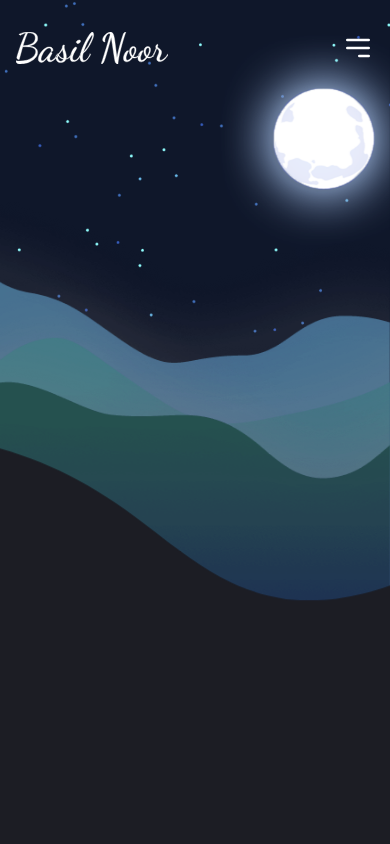
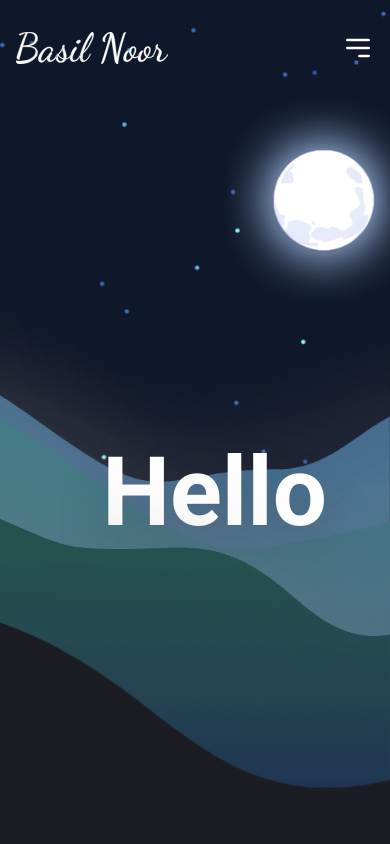
Before and after one commit to basilnoor/PersonalSite, a React (Vite) app: page / in a window 390 px wide. Shown: the top 844 px of the page. Built offline with nearby package versions, Linux system fonts and the light colour scheme.

Commit message:
added hello - hero

```diff
--- a/src/components/About.jsx
+++ b/src/components/About.jsx
@@ -30,7 +30,7 @@
                             </div>
                         </div>
                         <button className='btn btn-md bg-main hover:bg-main_dark transition-all'>
-                            Contact me
+                            Download my CV
                         </button>
                     </div>
                 </div>
--- a/src/components/Footer.jsx
+++ b/src/components/Footer.jsx
@@ -12,7 +12,7 @@
                         {social.map((item, index) => {
                             const { href, icon } = item;
                             return (
-                                <a className='text-main text-xl hover:text-main_light hover:scale-110' href={href} key={index}>
+                                <a className='text-main text-xl hover:text-main_light hover:scale-110 hover:animate-spin' href={href} key={index}>
                                     {icon}
                                 </a>
                             )
--- a/src/components/Header.jsx
+++ b/src/components/Header.jsx
@@ -11,17 +11,15 @@
 
     useEffect(() => {
         window.addEventListener('scroll', () => {
-            return window.scrollY > 600 ? setBg(true) : setBg(false)
+            return window.scrollY > 650 ? setBg(true) : setBg(false)
         })
     });
 
     return (
         <header className={`${bg ? 'bg-tertiary h-20' : 'h-24'}
-        flex items-center fixed top-0 w-full
-        text-white z-10 transition-all duration-300`}
-        >
-            <div className='container mx-auto h-full flex
-            items-center justify-between'>
+                        flex items-center fixed top-0 w-full
+                        text-white z-10 transition-all duration-300`} >
+            <div className='container mx-auto h-full flex items-center justify-between'>
                 {/* logo */}
                 <a href='#'>
                     <img className='h-8' src={Logo} alt='' />
--- a/src/components/HeroParallax.jsx
+++ b/src/components/HeroParallax.jsx
@@ -1,5 +1,6 @@
 import React from 'react'
-import { ParallaxBanner } from 'react-scroll-parallax'
+import { ParallaxBanner, ParallaxBannerLayer } from 'react-scroll-parallax'
+import { motion } from 'framer-motion'
 
 import bg from "../assets/hero/stars.png";
 import moon from "../assets/hero/moon.png";
@@ -13,48 +14,20 @@
         <header>
             <ParallaxBanner
                 id='home'
-                className="h-[100vh] w-full bg-#bbe8f6"
-                layers={[
-                    {
-                        className: 'bg-slate-900',
-                        image: bg,
-                        translateY: [0, 50],
-                        shouldAlwaysCompleteAnimation: true,
-                        expanded: false,
-                    },
-                    {
-                        image: moon,
-                        translateY: [0, 30],
-                        translateX: [0, 30],
-                        shouldAlwaysCompleteAnimation: true,
-                        expanded: false,
-                    },
-                    {
-                        image: bg1,
-                        translateY: [0, 55],
-                        shouldAlwaysCompleteAnimation: true,
-                        expanded: false,
-                    },
-                    {
-                        image: bg2,
-                        translateY: [0, 35],
-                        shouldAlwaysCompleteAnimation: true,
-                        expanded: false,
-                    },
-                    {
-                        image: bg3,
-                        translateY: [0, 25],
-                        shouldAlwaysCompleteAnimation: true,
-                        expanded: false,
-                    },
-                    {
-                        image: bg4,
-                        translateY: [5, 10],
-                        shouldAlwaysCompleteAnimation: true,
-                        expanded: false,
-                    },
-                ]}
-            >
+                className="h-[100vh] w-full bg-slate-900" >
+                <ParallaxBannerLayer image={bg} translateY={[0, 50]} shouldAlwaysCompleteAnimation='true' expanded='false' />
+                <motion.div initial={{ opacity: 0 }} animate={{ opacity: 1 }} transition={{ duration: 4 }}>
+                    <ParallaxBannerLayer image={moon} translateY={[0, 30]} translateX={[0, 30]} shouldAlwaysCompleteAnimation='true' expanded='false' />
+                </motion.div>
+                <ParallaxBannerLayer image={bg1} translateY={[20, 50]} shouldAlwaysCompleteAnimation='true' expanded='false' />
+                <ParallaxBannerLayer image={bg2} translateY={[16, 35]} shouldAlwaysCompleteAnimation='true' expanded='false' />
+                <ParallaxBannerLayer className='flex text-center flex-col justify-center' translateY={[13, 35]} translateX={[5, 5]} shouldAlwaysCompleteAnimation='true' expanded='false'>
+                    <motion.div initial={{ opacity: 0 }} animate={{ opacity: 1 }} transition={{ duration: 2 }}>
+                        <h1 className='font-roboto font-bold sm:text-8xl md:text-9xl drop-shadow-2xl'>Hello</h1>
+                    </motion.div>
+                </ParallaxBannerLayer>
+                <ParallaxBannerLayer image={bg3} translateY={[15, 25]} shouldAlwaysCompleteAnimation='true' expanded='false' />
+                <ParallaxBannerLayer image={bg4} translateY={[15, 0]} shouldAlwaysCompleteAnimation='true' expanded='false' />
             </ParallaxBanner>
         </header>
 
--- a/src/components/Hobbies.jsx
+++ b/src/components/Hobbies.jsx
@@ -14,7 +14,7 @@
                     </Parallax>
                     <div className='pb-10 lg:pb-0 pt-6 md:pt-12'>
                         <h2 className='section-title'>Hobbies</h2>
-                        <p className='subtitle'>I firmly believe that engaging hobbies contribute to a healthier life style. Really, any activity can help you relax and reduce stress as long as you are passionate about it. Having said that, I thought it was important to highlight some of my interests here so that you could get to know me better.</p>
+                        <p className='subtitle'>I firmly believe that engaging hobbies contribute to a healthier life style. Really, any activity that can help you relax and reduce stress is crucial. Having said that, I thought it was important to highlight some of my interests here so that you could get to know me better.</p>
                     </div>
                 </div>
                 <HobbiesSlider />
--- a/src/components/Socials.jsx
+++ b/src/components/Socials.jsx
@@ -7,7 +7,7 @@
     return (
         <ul className='flex space-x-6'>
             {social.map((item, index) => {
-                return <li className='flex justify-center items-center text-main hover:text-main_light hover:scale-105' key={index}>
+                return <li className='flex justify-center items-center text-main hover:text-main_light hover:scale-110 hover:animate-spin' key={index}>
                     <a className='text-base' href={item.href}>
                         {item.icon}
                     </a>
--- a/src/data.jsx
+++ b/src/data.jsx
@@ -192,7 +192,7 @@
     {
         hobImg: HobImage4,
         hobText:
-            "As you may have seen, all of my past interests served as outlets for my competitive nature. On the other side, 3-D printing is a hobby that allows me to unwind, express my creativity, and produce something I find fascinating. From functional computer mouse to miniatures of marvel super heroes.",
+            "As you may have noticed, all of my previous interests serve as outlet for my competitive nature. On the other side, 3-D printing is a hobby that allows me to unwind, express my creativity, and produce something I find fascinating. From functional computer mice to miniatures of DC super heroes.",
         hobTitle: '3D-Printing',
         hobDesc: 'Functional Mice / Detailed Figures',
     },
--- a/src/index.css
+++ b/src/index.css
@@ -1,4 +1,4 @@
-@import url('https://fonts.googleapis.com/css2?family=Sora:wght@200;300;400;500;700;800&display=swap');
+@import url('https://fonts.googleapis.com/css2?family=Roboto:wght@400;700&family=Sora:wght@200;300;400;500;700;800&display=swap');
 
 @tailwind base;
 @tailwind components;
--- a/tailwind.config.cjs
+++ b/tailwind.config.cjs
@@ -18,7 +18,7 @@
         },
       },
       fontFamily: {
-        poppins: ["Poppins", "sans-serif"],
+        roboto: ["Roboto", "sans-serif"],
       },
     },
     fontFamily: {
```
Also changed, not shown: src/assets/hero/moon.png.
